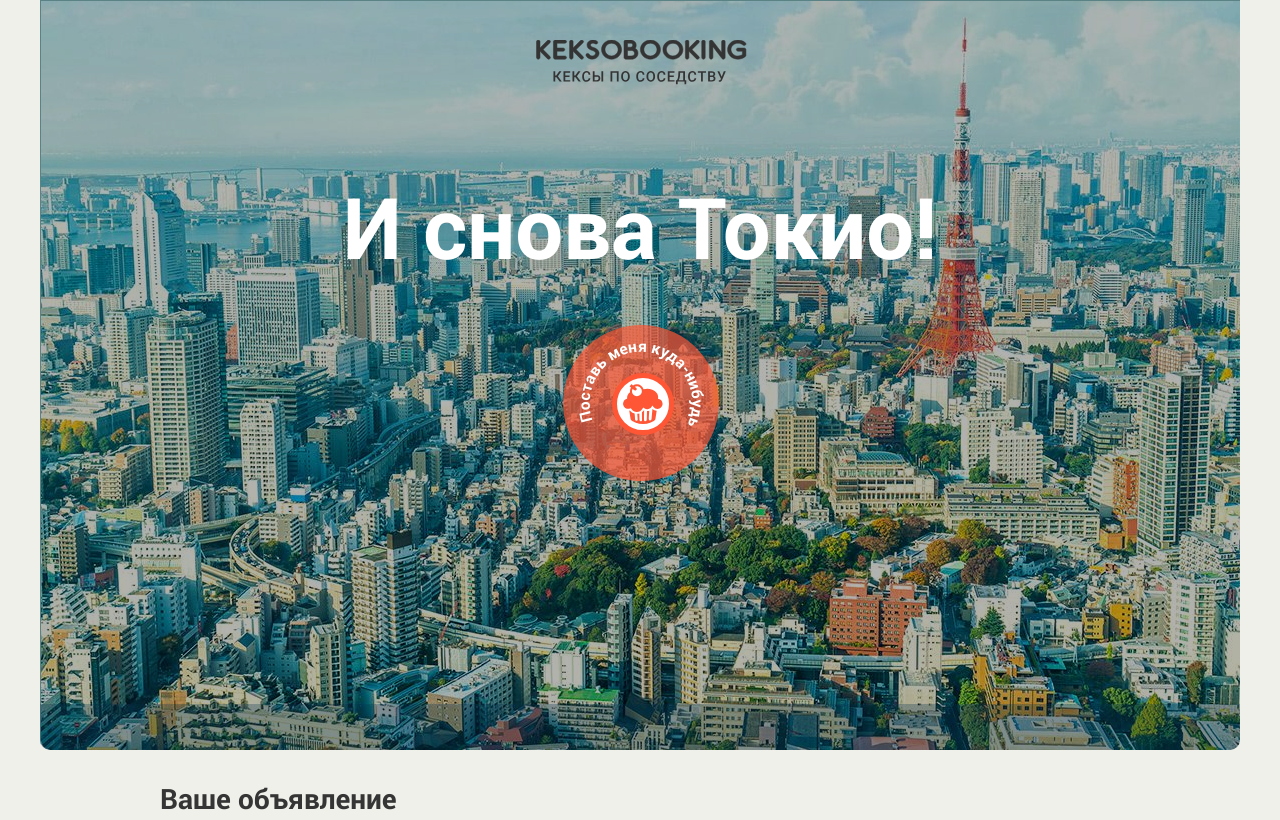
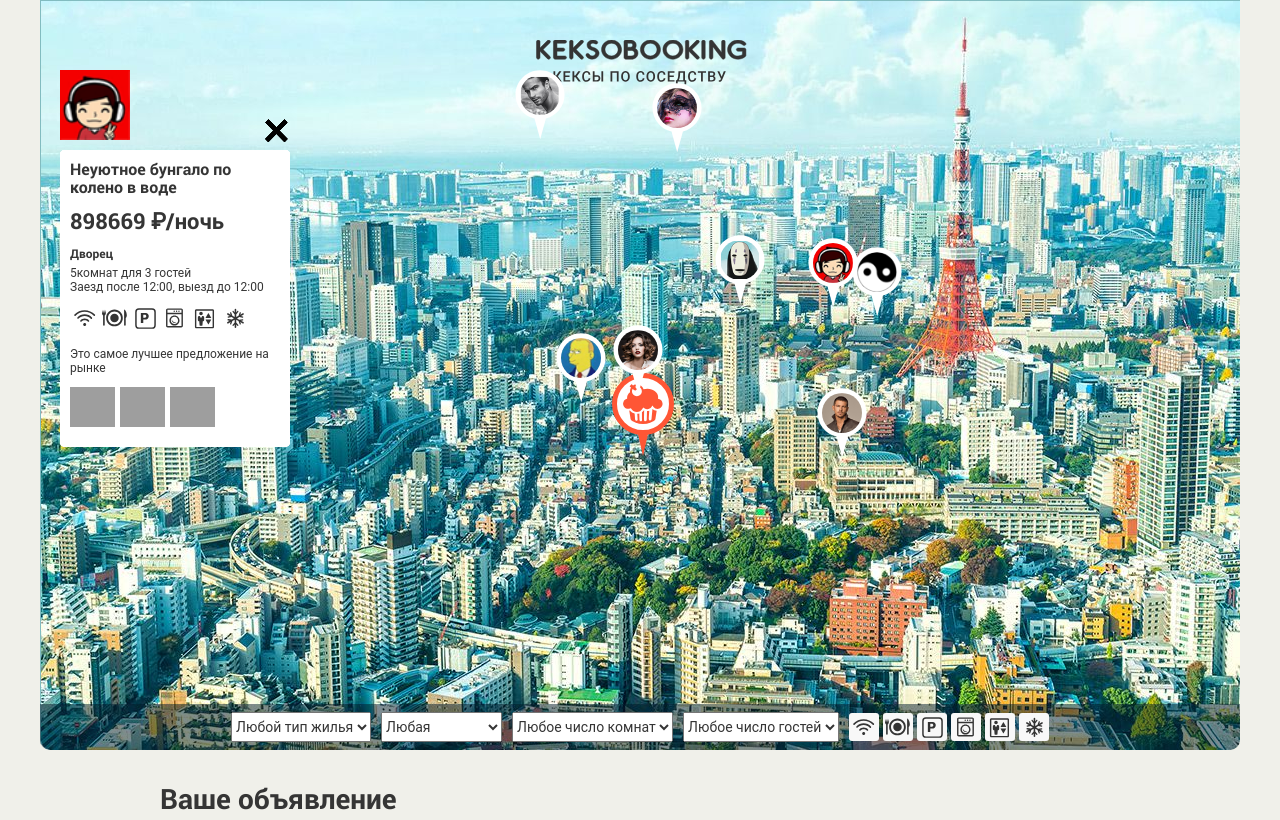
Before and after one commit to AlexanderChev/keksobooking, a website: page index.html in a window 1280 px wide. Shown: the top 820 px of the page. Drawn offline with Linux system fonts and the light colour scheme; grey boxes are pictures that could not be loaded; files whose address does not match are found by name.

Commit message:
сделал отрисовку карточек и меток

```diff
--- a/index.html
+++ b/index.html
@@ -238,7 +238,7 @@
     </ul>
   </footer>
 
-  <template>
+  <template id="map-elements-template" style="display: none">
     <article class="map__card popup">
       <img src="img/avatars/user01.png" class="popup__avatar" width="70" height="70" alt="Аватар пользователя">
       <button type="button" class="popup__close">Закрыть</button>
@@ -262,8 +262,11 @@
       </div>
     </article>
 
-    <button type="button" class="map__pin" style="left: 200px; top: 400px;"><img src="img/avatars/user07.png" width="40" height="40" draggable="false" alt="Метка объявления"></button>
+    <button type="button" class="map__pin" style="left: 200px; top: 400px;">
+      <img src="img/avatars/user07.png" width="40" height="40" draggable="false" alt="Метка объявления">
+    </button>
   </template>
 
+  <script src="js/map.js"></script>
 </body>
 </html>
--- /dev/null
+++ b/js/map.js
@@ -0,0 +1,199 @@
+'use strict';
+
+var ADS_COUNT = 8;
+
+var AVATAR_PATH = 'img/avatars/user';
+
+var OFFER_TITLES = [
+  'Большая уютная квартира',
+  'Маленькая неуютная квартира',
+  'Огромный прекрасный дворец',
+  'Маленький ужасный дворец',
+  'Красивый гостевой домик',
+  'Некрасивый негостеприимный домик',
+  'Уютное бунгало далеко от моря',
+  'Неуютное бунгало по колено в воде'
+];
+
+var OFFER_PRICE_MIN = 1000;
+var OFFER_PRICE_MAX = 1000000;
+
+var OFFER_TYPES = ['palace', 'flat', 'house', 'bungalo'];
+var OFFER_TYPES_NAMES = {
+  'palace': 'Дворец',
+  'flat': 'Квартира',
+  'house': 'Дом',
+  'bungalo': 'Бунгало'
+};
+
+var OFFER_ROOMS_MIN = 1;
+var OFFER_ROOMS_MAX = 5;
+
+var OFFER_GUESTS_MIN = 1;
+var OFFER_GUESTS_MAX = 10;
+
+var OFFER_CHECKIN_HOURS = ['12:00', '13:00', '14:00'];
+var OFFER_CHECKOUT_HOURS = ['12:00', '13:00', '14:00'];
+
+var OFFER_FEATURES = [
+  'wifi',
+  'dishwasher',
+  'parking',
+  'washer',
+  'elevator',
+  'conditioner'
+];
+
+var OFFER_PHOTOS = [
+  'http://o0.github.io/assets/images/tokyo/hotel1.jpg',
+  'http://o0.github.io/assets/images/tokyo/hotel2.jpg',
+  'http://o0.github.io/assets/images/tokyo/hotel3.jpg'
+];
+
+var LOCATION_X_MIN = 300;
+var LOCATION_X_MAX = 900;
+var LOCATION_Y_MIN = 100;
+var LOCATION_Y_MAX = 500;
+
+var PIN_MAIN_WIDTH = 62;
+var PIN_MAIN_HEIGHT = 84;
+var PIN_WIDTH = 50;
+var PIN_HEIGHT = 70;
+
+var CARD_PHOTO_WIDTH = 45;
+var CARD_PHOTO_HEIGHT = 40;
+
+var ESC_KEYCODE = 27;
+
+var mapElement = document.querySelector('.map');
+var mapElementsTemplate = document.querySelector('#map-elements-template').content;
+mapElement.classList.remove('map--faded');
+
+function getRandomInt(min, max) {
+  return Math.floor(Math.random() * (max + 1 - min)) + min;
+}
+
+function getRandomItem(arr) {
+  var index = Math.floor(Math.random() * arr.length);
+
+  return arr[index];
+}
+
+function getRandomSliceArray(array) {
+  var copyArray = array.slice();
+  var randomArrayLength = getRandomInt(0, copyArray.length);
+  var count = copyArray.length - randomArrayLength;
+  var index;
+
+  for (var i = 0; i < count; i++) {
+    index = getRandomInt(0, copyArray.length - i);
+    copyArray.splice(index, 1);
+  }
+
+  return copyArray;
+}
+
+function getOfferType(value) {
+  return OFFER_TYPES_NAMES[value];
+}
+
+function createDataOffers(count) {
+  var data = [];
+  var locationX;
+  var locationY;
+
+  for (var i = 0; i < count; i++) {
+    locationX = getRandomInt(LOCATION_X_MIN, LOCATION_X_MAX);
+    locationY = getRandomInt(LOCATION_Y_MIN, LOCATION_Y_MAX);
+
+    data.push({
+      author: {
+        avatar: AVATAR_PATH + (i < 10 ? 0 : '') + (i + 1) + '.png'
+      },
+      offer: {
+        title: OFFER_TITLES[i],
+        address: locationX + ',' + locationY,
+        price: getRandomInt(OFFER_PRICE_MIN, OFFER_PRICE_MAX),
+        type: getRandomItem(OFFER_TYPES),
+        rooms: getRandomInt(OFFER_ROOMS_MIN, OFFER_ROOMS_MAX),
+        guests: getRandomInt(OFFER_GUESTS_MIN, OFFER_GUESTS_MAX),
+        checkin: getRandomItem(OFFER_CHECKIN_HOURS),
+        checkout: getRandomItem(OFFER_CHECKOUT_HOURS),
+        features: getRandomSliceArray(OFFER_FEATURES),
+        description: 'Это самое лучшее предложение на рынке',
+        photos: OFFER_PHOTOS
+      },
+      location: {
+        x: locationX,
+        y: locationY,
+      }
+    });
+  }
+
+  return data;
+}
+
+function createMapPin(data) {
+  var element = mapElementsTemplate.querySelector('.map__pin').cloneNode(true);
+  element.querySelector('.map__pin img').src = data.author.avatar;
+  element.style.top = (data.location.y - PIN_HEIGHT) + 'px';
+  element.style.left = (data.location.x - PIN_WIDTH / 2) + 'px';
+
+  return element;
+}
+
+function createMapCard(data) {
+  var element = mapElementsTemplate.querySelector('.map__card').cloneNode(true);
+  element.querySelector('.popup__avatar').src = data.author.avatar;
+  element.querySelector('.popup__title').textContent = data.offer.title;
+  element.querySelector('.popup__text--address').textContent = data.address;
+  element.querySelector('.popup__text--price').textContent = parseInt(data.offer.price, 10) + ' ₽/ночь';
+  element.querySelector('.popup__type').textContent = getOfferType(data.offer.type);
+  element.querySelector('.popup__text--capacity').textContent = data.offer.rooms + 'комнат для ' + data.offer.guests + ' гостей';
+  element.querySelector('.popup__text--time').textContent = 'Заезд после ' + data.offer.checkin + ', выезд до ' + data.offer.checkout;
+
+  var containerFeatures = element.querySelector('.popup__features');
+  cleanParent(containerFeatures);
+
+  for (var i = 0; i < data.offer.features.length; i++) {
+    var item = document.createElement('li');
+    item.classList.add('popup__feature', 'popup__feature--' + data.offer.features[i]);
+    containerFeatures.appendChild(item);
+  }
+
+  element.querySelector('.popup__description').textContent = data.offer.description;
+
+  var containerPhotos = element.querySelector('.popup__photos');
+  var itemPhoto = containerPhotos.querySelector('.popup__photo');
+  cleanParent(containerPhotos);
+
+  for (var j = 0; j < data.offer.photos.length; j++) {
+    var photo = itemPhoto.cloneNode(true);
+    photo.src = data.offer.photos[j];
+    containerPhotos.appendChild(photo);
+  }
+
+  return element;
+}
+
+function renderElements(container, callback) {
+  var fragment = document.createDocumentFragment();
+  var dataOffers = createDataOffers(ADS_COUNT);
+
+  if (typeof callback === 'function') {
+    for (var i = 0; i < dataOffers.length; i++) {
+      fragment.appendChild(callback(dataOffers[i]));
+    }
+  }
+
+  container.appendChild(fragment);
+}
+
+function cleanParent(container) {
+  while (container.firstChild) {
+    container.removeChild(container.firstChild);
+  }
+}
+
+renderElements(document.querySelector('.map__pins'), createMapPin);
+renderElements(mapElement, createMapCard);
```
Also changed, not shown: 1 other file.
